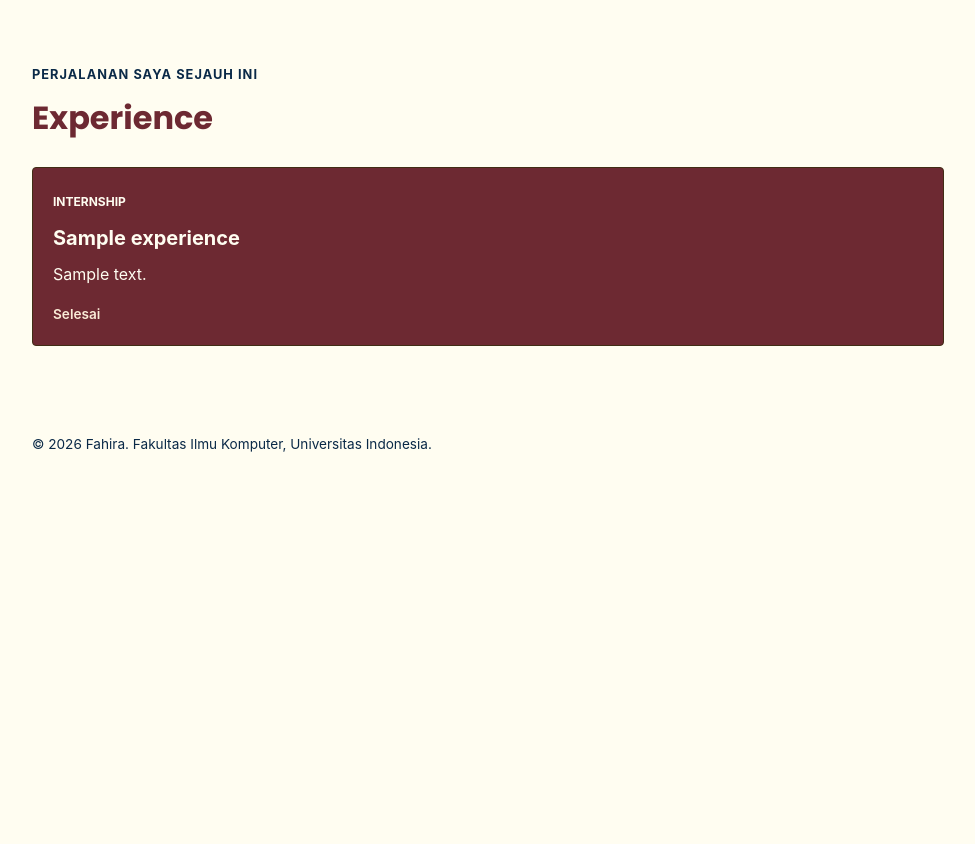
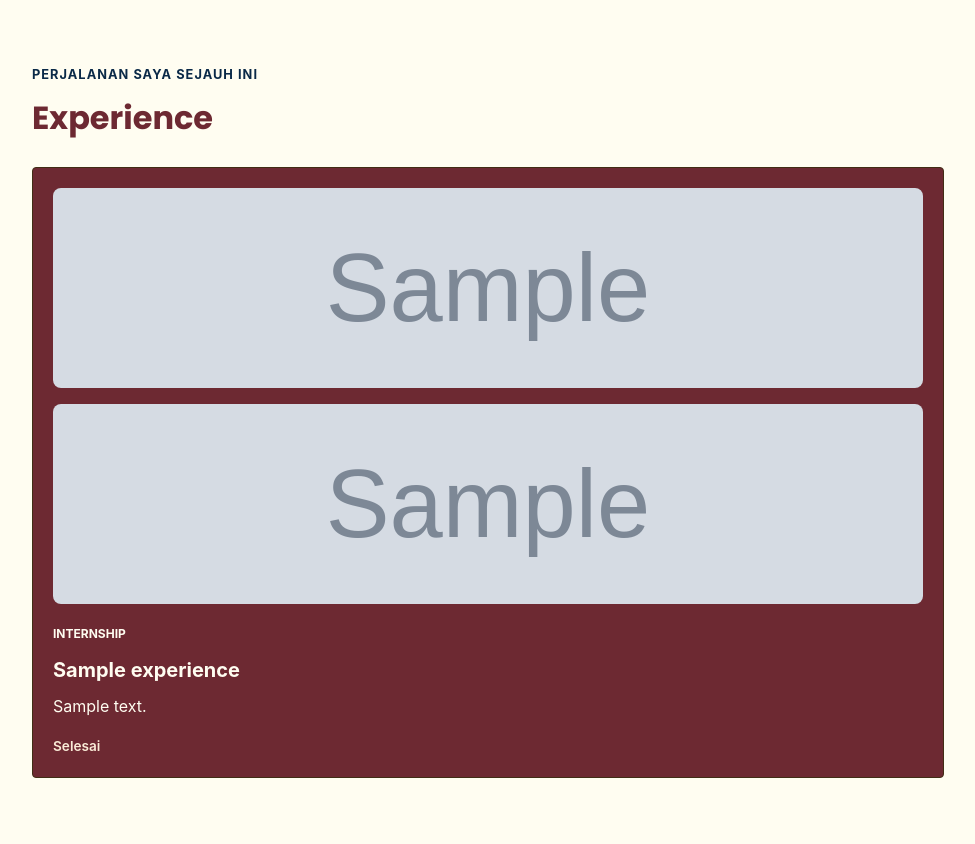
Before and after one commit to fahiraryhanabila/myportofolio, a Django app: page /experience/ in a window 1280 px wide. Shown: the part 64-908 px from the top of the page, without its empty margins (152-1127 px from the left). Before the commit the page ends 516 px from the top, so only its background shows below. Run offline with Django 5.2, Linux system fonts and the light colour scheme; tables that the repository leaves empty hold one stand-in row (values such as "Sample post"); grey boxes marked "Sample" are stand-in pictures.

Commit message:
feat: add experience thumbnails

```diff
--- a/templates/experience.html
+++ b/templates/experience.html
@@ -30,6 +30,16 @@
             <div class="experience-grid">
                 {% for experience in experience_list %}
                     <article class="experience-card">
+                        {% if experience.thumbnail %}
+                                <div class="experience-photo">
+                                    <img src="{{ experience.thumbnail }}" alt="{{ experience.title}}">
+                                </div>
+                        {% endif %}
+                         {% if experience.thumbnail %}
+                        <div class="experience-photo">
+                            <img src="{{ experience.thumbnail }}" alt="{{ experience.title }}">
+                        </div>
+                        {% endif %}
                         <span class="experience-category">
                             {{ experience.get_category_display }}
                         </span>
```
